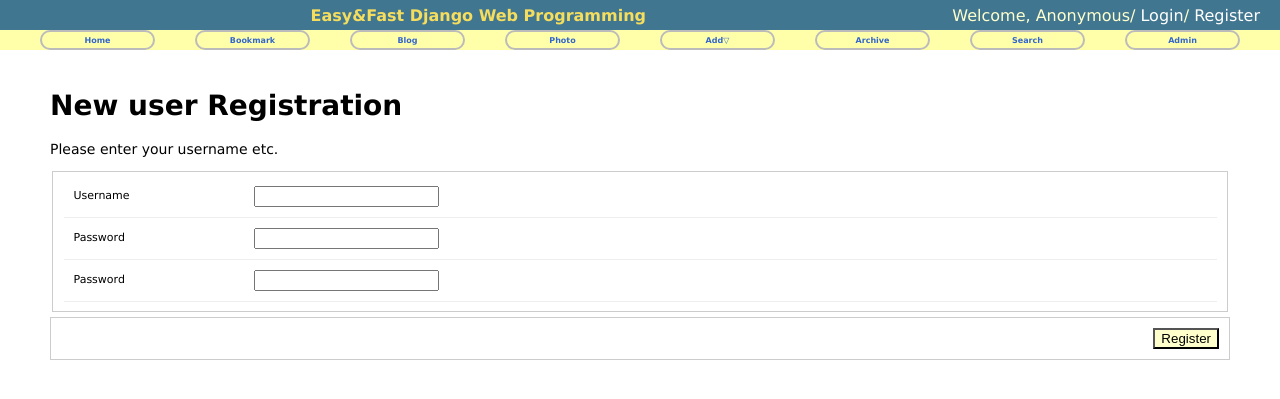
After one commit to hansolJu/pythonWeb, a Django app: template templates/registration/register.html in a window 1280 px wide. The commit adds this page. Shown: the top 399 px of the page. Run offline with Django 3.2, Linux system fonts and the light colour scheme; the template is opened without the code that fills it, so the values that code supplies are empty, except form fields; tables that the repository leaves empty hold one stand-in row (values such as "Sample post"); form fields are guessed from the names that the template uses.

Commit message:
로그인 기능 추가 및 포토 완성

```diff
--- a/pythonWeb/urls.py
+++ b/pythonWeb/urls.py
@@ -17,10 +17,16 @@
 from django.contrib import admin
 from django.urls import path, include
 from django.conf.urls.static import static
+
 from pythonWeb.views import HomeView
+from pythonWeb.views import UserCreateView,UserCreateDoneTV
 
 urlpatterns = [
     path('admin/', admin.site.urls),
+    #인증 URL
+    path('accounts/', include('django.contrib.auth.urls')),
+    path('accounts/register/',UserCreateView.as_view(),name = 'register'),
+    path('accounts/register/done/',UserCreateDoneTV.as_view(),name='register_done'),
 
     path('',HomeView.as_view(),name='home'),
     path('bookmark/',include('bookmark.urls')),
--- /dev/null
+++ b/static/css/forms.css
@@ -0,0 +1,39 @@
+/*Form Error*/
+.errornote {
+    display: block;
+    margin: 5px 0;
+    border: 1px solid #c30;
+    background: #fcf;
+    padding: 5px 25px;
+    color: #c30;
+    font-size: 12px;
+    font-weight: bold;
+}
+
+/*Authentication Forms*/
+
+fieldset{
+    border: 1px solid #ccc;
+}
+
+.aligned label{
+    width: 170px;
+    display: block;
+    padding: 3px 10px 0 0;
+    float: left;
+}
+
+.form-row{
+    padding: 10px;
+    font-size: 11px;
+    border-bottom: 1px solid #eee;
+}
+.submit-row{
+    margin: 5px 0;
+    border: 1px solid #ccc;
+    text-align: right;
+}
+.submit-row input{
+    margin: 10px;
+    background: #ffc;
+}
--- a/templates/base.html
+++ b/templates/base.html
@@ -11,10 +11,17 @@
 <body>
     <div id="header">
         <h2 class="maintitle">Easy&amp;Fast Django Web Programming</h2>
-        <h4 class="welcome">Welcome,<a href="#">HansolJu</a>/
-            <a href="#">Change Password</a>/
-            <a href="#">Logout</a>
+        {% if user.is_active %}
+        <h4 class="welcome">Welcome,<strong>{% firstof user.get_short_name user.get_username %}</strong>/
+            <a href="{% url 'password_change' %}">Change Password</a>/
+            <a href="{% url 'logout' %}">Logout</a>
         </h4>
+        {% else %}
+        <h4 class="welcome">Welcome, Anonymous/
+                    <a href="{% url 'login' %}">Login</a>/
+                    <a href="{% url 'register' %}">Register</a>
+        </h4>
+        {% endif %}
     </div>
 
     <div id="menu">
--- /dev/null
+++ b/templates/registration/register.html
@@ -0,0 +1,48 @@
+{% extends "base.html" %}
+
+{% block title %}
+register.html
+{% endblock %}
+
+{% load staticfiles %}
+{% block extrastyle %}
+{% static "css/forms.css" %}
+{% endblock %}
+
+{% block content %}
+<div id="content">
+    <h1>New user Registration</h1>
+
+    <form method="post" action=".">{% csrf_token %}
+
+        {% if form.errors %}
+        <p class="errornote">Wrong! Please correct the error(s) below.</p>
+        {% endif %}
+
+    <p>Please enter your username etc.</p>
+
+    <fieldset class="aligned">
+        <div class="form-row">
+            {{ form.username.label_tag }} {{ form.username }}
+        </div>
+
+        <div class="form-row">
+            {{ form.password1.label_tag }} {{ form.password1 }}
+        </div>
+
+        <div class="form-row">
+            {{ form.password2.label_tag }} {{ form.password2 }}
+        </div>
+
+    </fieldset>
+
+    <div class="submit-row">
+        <input type="submit" value="Register">
+    </div>
+
+    <script type="text/javascript">document.getElementById('id_username').focus();
+    </script>
+    </form>
+
+</div>
+{% endblock %}
```
Also changed, not shown: photo/fields.py (+7 -5 lines), pythonWeb/settings.py (+7 -0 lines), pythonWeb/views.py (+14 -1 lines), templates/registration/logged_out.html (added, +15 -0 lines), templates/registration/login.html (added, +41 -0 lines), templates/registration/password_change_done.html (added, +14 -0 lines), templates/registration/password_change_form.html (added, +43 -0 lines), templates/registration/register_done.html (added, +14 -0 lines), media/photo/2018/04/1.jpg (added), media/photo/2018/04/1.thumb.jpg (added), media/photo/2018/04/1_3eNyDHz.jpg (added), media/photo/2018/04/1_3eNyDHz.thumb.jpg (added), media/photo/2018/04/1_acb8N1r.jpg (added), media/photo/2018/04/2.jpg (added), 1 more files.
